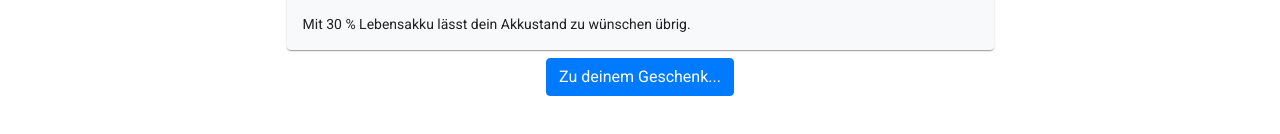
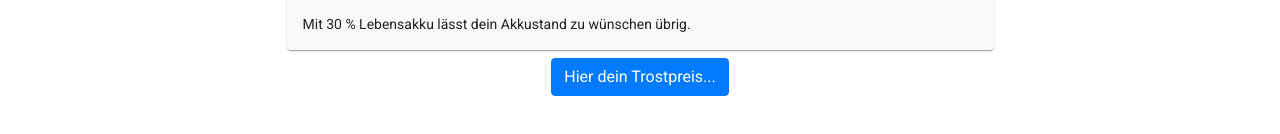
Before and after one commit to RoDoerIng/BirthdayApp, an Angular app: page /score in a window 1280 px wide. Shown: the part 340-474 px from the top of the page. Built offline with nearby package versions, Linux system fonts and the light colour scheme.

Commit message:
Change button text

```diff
--- a/src/app/score/score.component.html
+++ b/src/app/score/score.component.html
@@ -12,5 +12,5 @@
 
 
 <div class="text-center">
-  <a type="button" class="btn btn-primary text-white" routerLink="/gift">Zu deinem Geschenk...</a>
+  <a type="button" class="btn btn-primary text-white" routerLink="/gift">Hier dein Trostpreis...</a>
 </div>
```
